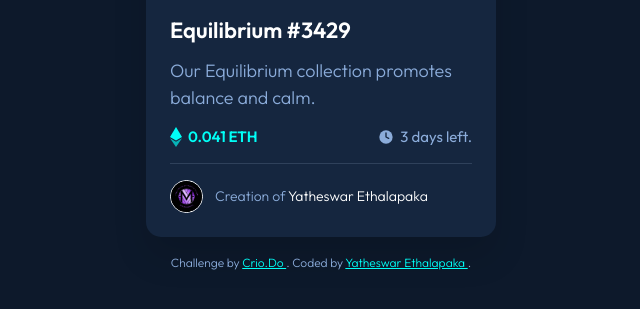
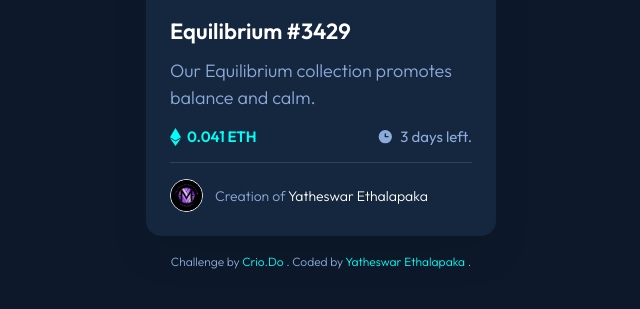
Before and after one commit to Yatheswar546/Buildout-1-XNFT_Preview_Card, a plain HTML site: page index.html in a window 1280 px wide. Shown: the part 429-738 px from the top of the page, 319-959 px from the left. Drawn offline with Linux system fonts and the light colour scheme.

Commit message:
sixth commit

```diff
--- a/index.html
+++ b/index.html
@@ -27,34 +27,14 @@
           alt="Colorful geometric cube representing Equilibrium NFT"
         />
 
-        <a
-          class="card__images-layer"
-          href="#nft-details"
-          aria-label="View Equilibrium NFT details"
-        >
-          <svg
-            xmlns="http://www.w3.org/2000/svg"
-            width="48"
-            height="48"
-            viewBox="0 0 24 24"
-            fill="none"
-            stroke="currentColor"
-            stroke-width="1.8"
-            stroke-linecap="round"
-            stroke-linejoin="round"
-            aria-hidden="true"
-          >
-            <path d="M2 12s3.6-7 10-7 10 7 10 7-3.6 7-10 7S2 12 2 12Z"></path>
-            <circle cx="12" cy="12" r="3"></circle>
-          </svg>
-        </a>
+        <div class="card__images-layer" aria-hidden="true">
+          <img src="./assets/icon-view.svg" alt="" />
+        </div>
       </div>
 
       <!-- NFT Details -->
       <section class="card__content" id="nft-details">
-        <h1 class="card__title">
-          <a href="#nft-details">Equilibrium #3429</a>
-        </h1>
+        <h2 class="card__title">Equilibrium #3429</h2>
 
         <p class="card__description">
           Our Equilibrium collection promotes balance and calm.
@@ -62,44 +42,12 @@
 
         <div class="card__time">
           <div class="card__time-left">
-            <svg
-              class="ethereum-icon"
-              xmlns="http://www.w3.org/2000/svg"
-              width="12"
-              height="20"
-              viewBox="0 0 12 20"
-              aria-hidden="true"
-            >
-              <path fill="currentColor" d="M6 0 0 10l6 3.6L12 10 6 0Z"></path>
-              <path
-                fill="currentColor"
-                opacity=".65"
-                d="M0 11.2 6 20l6-8.8-6 3.6-6-3.6Z"
-              ></path>
-            </svg>
+            <img src="./assets/icon-ethereum.svg" alt="" aria-hidden="true" />
             <span>0.041 ETH</span>
           </div>
 
           <div class="card__time-right">
-            <svg
-              class="clock-icon"
-              xmlns="http://www.w3.org/2000/svg"
-              width="16"
-              height="16"
-              viewBox="0 0 24 24"
-              fill="currentColor"
-              aria-hidden="true"
-            >
-              <circle cx="12" cy="12" r="10"></circle>
-              <path
-                d="M12 6v6l4 2"
-                fill="none"
-                stroke="#15263f"
-                stroke-width="2"
-                stroke-linecap="round"
-                stroke-linejoin="round"
-              ></path>
-            </svg>
+            <img src="./assets/icon-clock.svg" alt="" aria-hidden="true" />
             <span>3 days left.</span>
           </div>
         </div>
@@ -128,9 +76,9 @@
 
     <footer class="attribution">
       Challenge by
-      <a href="https://www.crio.do" target="_blank" rel="noopener" style="text-decoration: underline;"> Crio.Do </a
+      <a href="https://www.crio.do" target="_blank" rel="noopener"> Crio.Do </a
       >. Coded by
-      <a href="https://github.com/Yatheswar546/" target="_blank" rel="noopener" style="text-decoration: underline;">
+      <a href="https://github.com/Yatheswar546" target="_blank" rel="noopener">
         Yatheswar Ethalapaka </a
       >.
     </footer>
```
